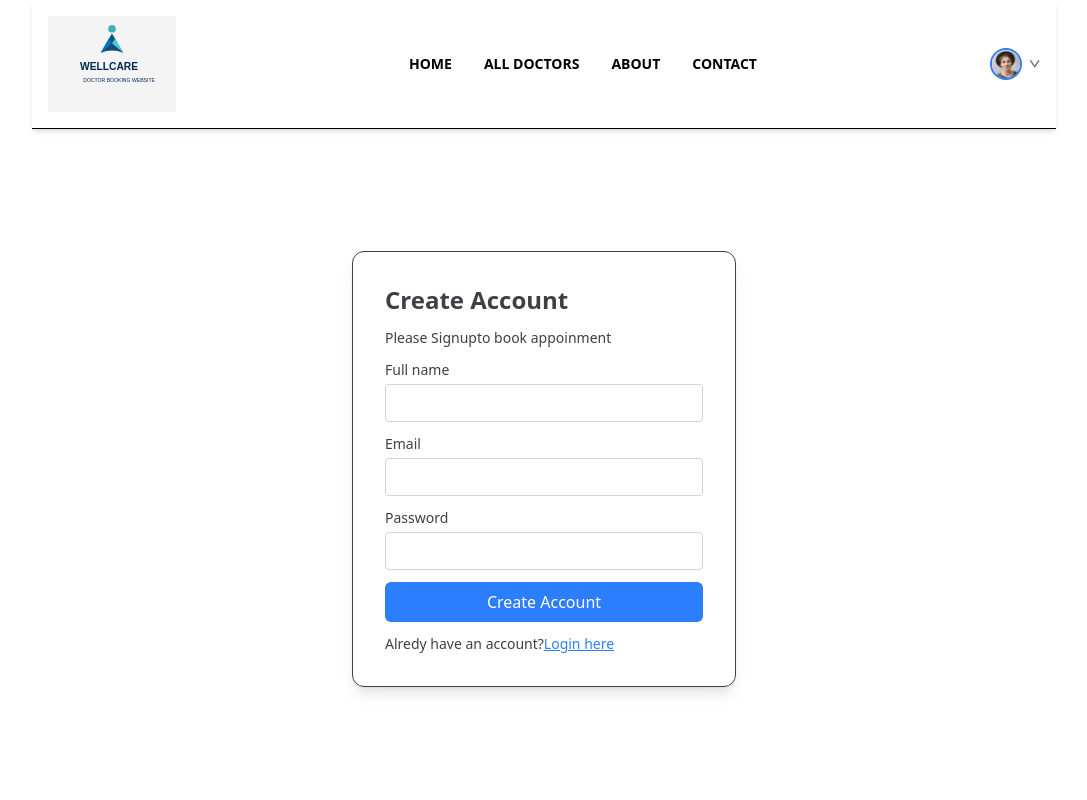
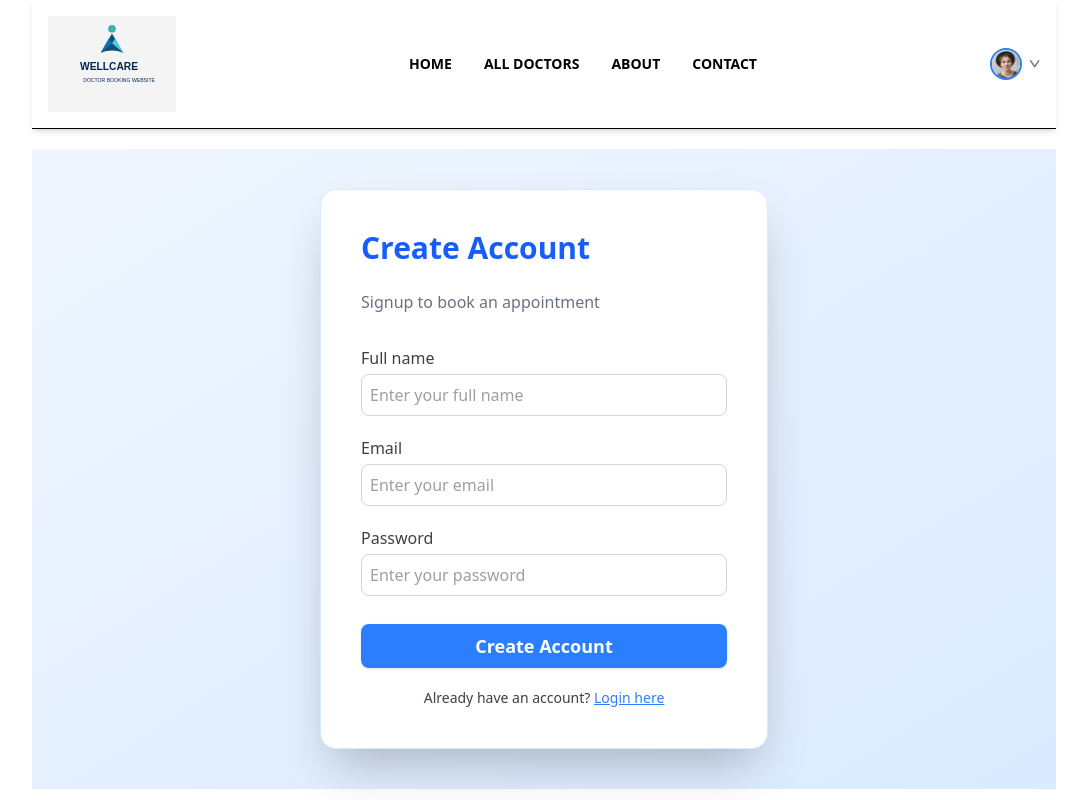
Before and after one commit to amaljith829/WellCare_Frontend, a React (Vite) app: page /login in a window 1280 px wide. Shown: the top 800 px of the page, without its empty margins (96-1183 px from the left). Built offline with nearby package versions, Linux system fonts and the light colour scheme.

Commit message:
login css

```diff
--- a/src/pages/Login.jsx
+++ b/src/pages/Login.jsx
@@ -8,37 +8,58 @@ const Login = () => {
 
   const onsubmithandler = async (e) => {
     e.preventDefault()
+    // handle login/signup here
+  }
 
-  }
   return (
-    <form className='min-h-[80vh] flex items-center'>
-      <div className='flex flex-col gap-3 m-auto items-start p-8 min-w[340px] sm:min-w-96 border rounded-xl text-zinc-700 text-sm shadow-lg'>
-        <p className='text-2xl font-semibold'>{state === 'Signup' ? "Create Account" : "Login"} </p>
-        <p>Please  {state === 'Signup' ? "Signup" : "Login"}to book appoinment</p>
+    <form className='min-h-[80vh] flex items-center justify-center bg-gradient-to-br from-blue-50 to-blue-100' onSubmit={onsubmithandler}>
+      <div className='flex flex-col gap-5 m-auto items-start p-10 sm:min-w-[380px] w-full max-w-md border border-blue-100 rounded-2xl bg-white text-zinc-700 text-base shadow-2xl'>
+        <p className='text-3xl font-bold text-blue-600 mb-1'>{state === 'Signup' ? "Create Account" : "Login"}</p>
+        <p className='mb-3 text-gray-500'>{state === 'Signup' ? "Signup" : "Login"} to book an appointment</p>
         {
           state === "Signup" && <div className='w-full'>
-            <p>Full name</p>
-            <input className='border border-zinc-300 rounded w-full p-2 mt-1' type="text" onChange={(e) => setName(e.target.name)} value={name} required />
+            <label className='block mb-1 font-medium'>Full name</label>
+            <input
+              className='border border-zinc-300 rounded-lg w-full p-2 focus:outline-none focus:ring-2 focus:ring-blue-400 transition'
+              type="text"
+              onChange={(e) => setName(e.target.value)}
+              value={name}
+              placeholder="Enter your full name"
+              required
+            />
           </div>
         }
-
-
         <div className='w-full'>
-          <p>Email</p>
-          <input className='border border-zinc-300 rounded w-full p-2 mt-1' type="email" onChange={(e) => setEmail(e.target.name)} value={email} required />
+          <label className='block mb-1 font-medium'>Email</label>
+          <input
+            className='border border-zinc-300 rounded-lg w-full p-2 focus:outline-none focus:ring-2 focus:ring-blue-400 transition'
+            type="email"
+            onChange={(e) => setEmail(e.target.value)}
+            value={email}
+            placeholder="Enter your email"
+            required
+          />
         </div>
         <div className='w-full'>
-          <p>Password</p>
-          <input className='border border-zinc-300 rounded w-full p-2 mt-1' type="password" onChange={(e) => setPassword(e.target.name)} value={password} required />
+          <label className='block mb-1 font-medium'>Password</label>
+          <input
+            className='border border-zinc-300 rounded-lg w-full p-2 focus:outline-none focus:ring-2 focus:ring-blue-400 transition'
+            type="password"
+            onChange={(e) => setPassword(e.target.value)}
+            value={password}
+            placeholder="Enter your password"
+            required
+          />
         </div>
-        <button className='bg-blue-500 text-white w-full py-2 rounded-md text-base'>{state === 'Signup' ? "Create Account" : "Login"}</button>
+        <button className='bg-blue-500 hover:bg-blue-600 transition text-white w-full py-2 rounded-lg text-lg font-semibold shadow mt-2'>
+          {state === 'Signup' ? "Create Account" : "Login"}
+        </button>
         {
           state === "Signup"
-            ? <p>Alredy have an account?<span onClick={() => setState("Login")} className=' text-blue-500 underline cursor-pointer'>Login here</span></p>
-            : <p>Create an account ?<span onClick={() => setState("Signup")} className=' text-blue-500 underline cursor-pointer'>Click here</span></p>
+            ? <p className='w-full text-center text-sm'>Already have an account? <span onClick={() => setState("Login")} className='text-blue-500 underline cursor-pointer'>Login here</span></p>
+            : <p className='w-full text-center text-sm'>Create an account? <span onClick={() => setState("Signup")} className='text-blue-500 underline cursor-pointer'>Click here</span></p>
         }
       </div>
-
     </form>
   )
 }
--- a/vite.config.js
+++ b/vite.config.js
@@ -5,4 +5,5 @@ import tailwindcss from '@tailwindcss/vite'
 // https://vite.dev/config/
 export default defineConfig({
   plugins: [react(),tailwindcss()],
+  server: {port: 5173}
 })
```
